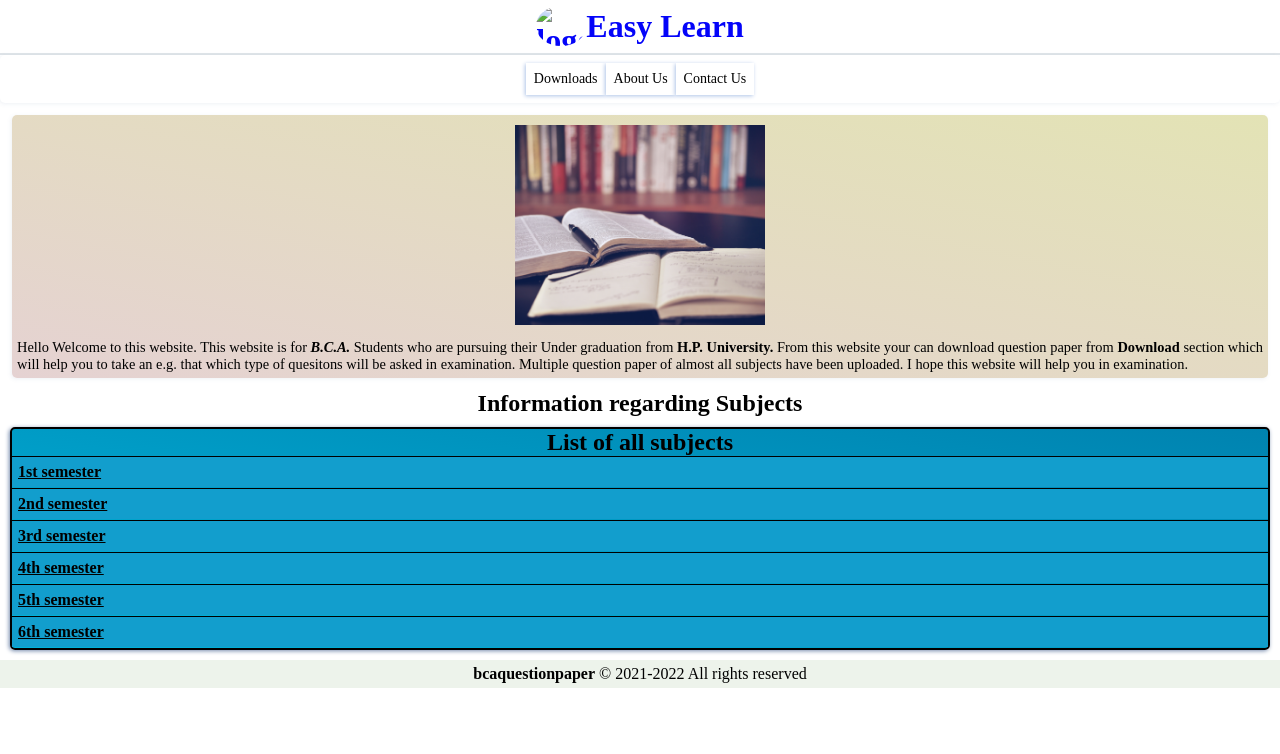
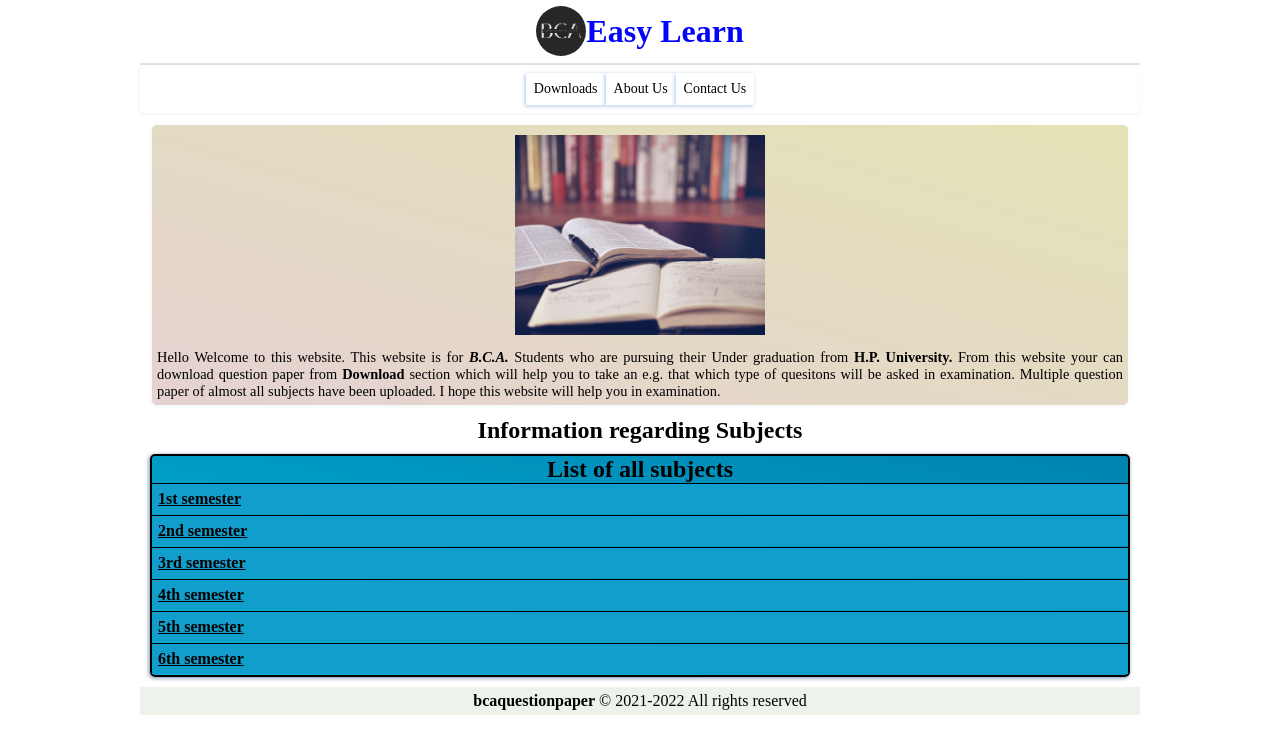
Before and after one commit to yogeshkumar98169/Bca-question-paper, a plain HTML site: page index.html in a window 1280 px wide. Drawn offline with Linux system fonts and the light colour scheme.

Commit message:
minor changes in index and style file

```diff
--- a/index.html
+++ b/index.html
@@ -8,14 +8,14 @@
   <title>Easy Learn</title>
   <link rel="stylesheet" href="https://fonts.googleapis.com/icon?family=Material+Icons" />
   <link rel="stylesheet" href="style.css" />
-  <link rel="icon" type="image/x-icon" href="..//Images/logo2.jpg" />
+  <link rel="icon" type="image/x-icon" href="..//Images/logo2.png" />
 </head>
 
 <body>
   <header>
     <div class="heading-top">
       <h1>
-        <img src="../Images/logo2.jpg" alt="logo" class="logo" />Easy Learn
+        <img src="../Images/logo2.png" alt="logo" class="logo" />Easy Learn
       </h1>
     </div>
     <div class="nav-bar">
--- a/style.css
+++ b/style.css
@@ -2,10 +2,13 @@
 	margin: 0;
 	padding: 0;
 }
-
+body{
+	max-width: 1000px;
+	margin: 0 auto;
+}
 .logo {
 	width: 50px;
-	height: 05vh;
+	height: auto;
 	border-radius: 50%;
 }
 
```
